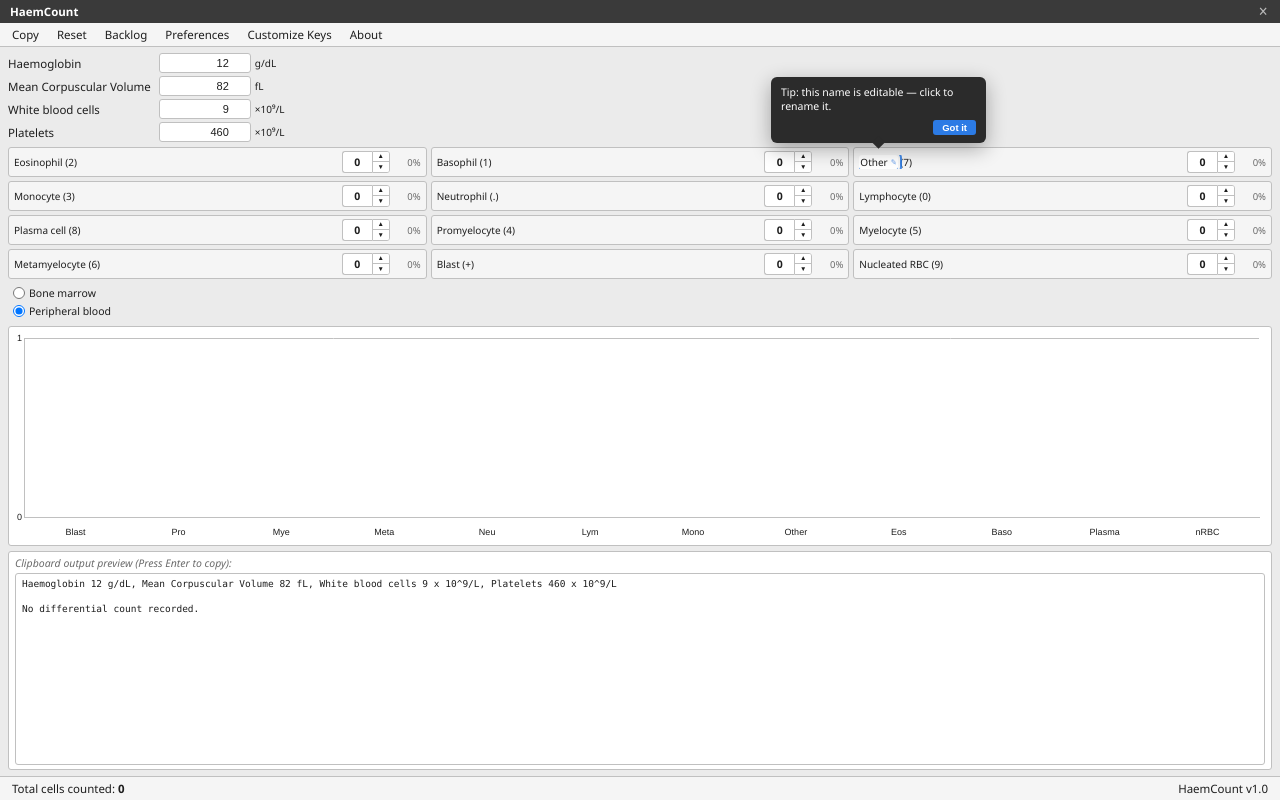
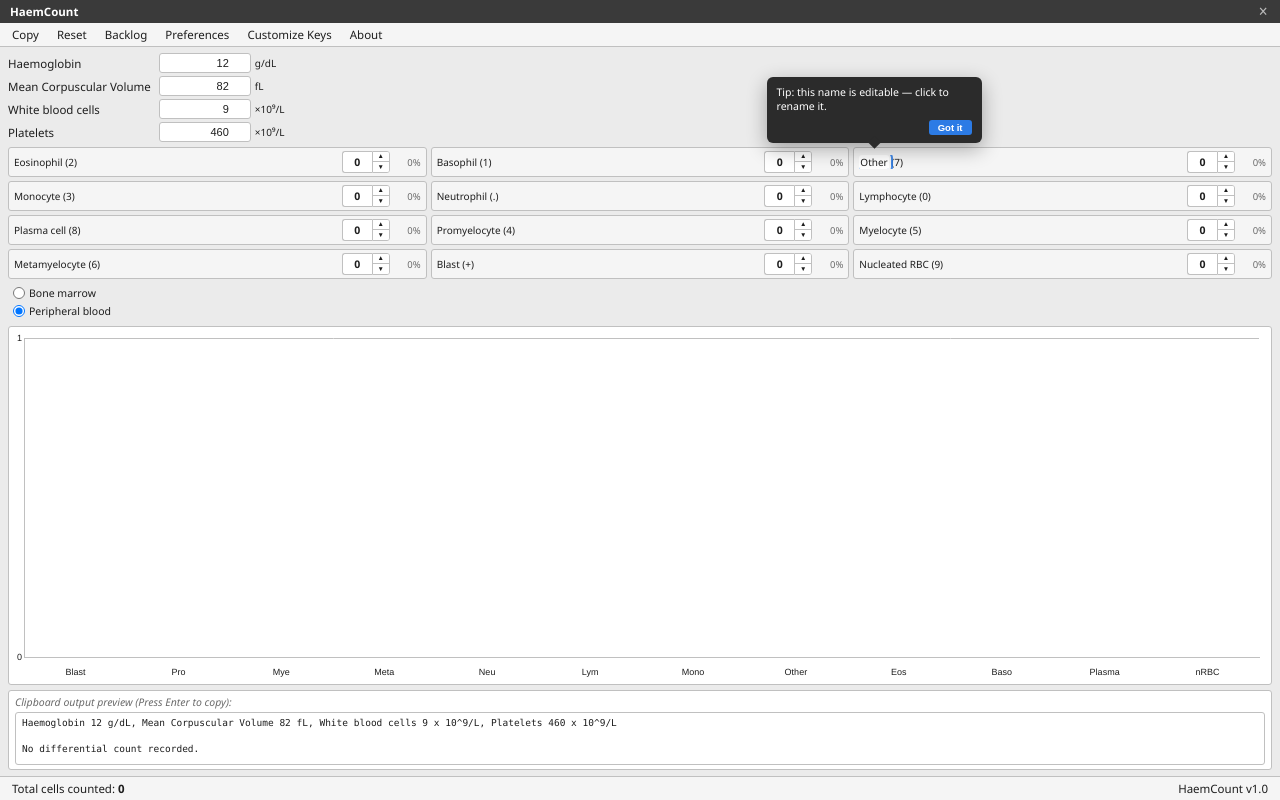
Before and after one commit to metamyelocyte/HaemCount, a plain HTML site: page index.html in a window 1280 px wide. Drawn offline with nearby package versions, Linux system fonts and the light colour scheme.

Commit message:
Refactor CSS styles for layout and overflow

```diff
--- a/index.html
+++ b/index.html
@@ -49,10 +49,12 @@ See the LICENSE file for details.
         .app {
             width: 100vw;
             height: 100vh;
+            height: 100dvh;
             background: var(--bg);
             display: flex;
             flex-direction: column;
-            overflow: hidden;
+            overflow-x: hidden;
+            overflow-y: auto;
             transition: filter 0.2s ease, opacity 0.2s ease;
         }
 
@@ -107,13 +109,13 @@ See the LICENSE file for details.
 
         /* Main content */
         .main {
-            flex: 1;
+            flex: 1 1 auto;
             display: flex;
             flex-direction: column;
             padding: 6px 8px;
             gap: 5px;
-            overflow: hidden;
-            min-height: 0;
+            overflow: visible;
+            min-height: min-content;
         }
 
         /* Shared grid template: 3 columns, shared by top-section and diff-grid */
@@ -212,48 +214,25 @@ See the LICENSE file for details.
         }
 
         /* Inline-editable "Other" name inside its diff cell */
-        /* Inline-editable "Other" name inside its diff cell */
         .diff-cell .editable-label {
             outline: none;
             padding: 0 1px;
             border-radius: 2px;
-            /* The dashed underline is now always visible so the field reads as editable */
+            /* The dashed underline is always visible so the field reads as editable */
             border-bottom: 1px dashed var(--muted);
             cursor: text;
             transition: background 0.12s, border-color 0.12s;
         }
 
-        /* Small pencil glyph pinned after the label as a visual "you can edit this" cue */
-        .diff-cell .editable-label::after {
-            content: '✎';
-            margin-left: 3px;
-            font-size: 8px;
-            line-height: 1;
-            color: var(--accent);
-            opacity: 0.7;
-            vertical-align: 1px;
-            pointer-events: none;
-            /* clicks still land on the editable span */
-            transition: opacity 0.12s;
-        }
-
         .diff-cell .editable-label:hover {
             border-bottom-color: var(--accent);
             background: var(--input-bg);
-        }
-
-        .diff-cell .editable-label:hover::after {
-            opacity: 1;
         }
 
         .diff-cell .editable-label:focus {
             border-bottom-color: var(--accent);
             background: var(--input-bg);
             box-shadow: 0 0 0 1px var(--accent);
-        }
-
-        .diff-cell .editable-label:focus::after {
-            opacity: 1;
         }
 
         /* ---------- First-visit hint for the editable "Other" label ---------- */
@@ -455,7 +434,7 @@ See the LICENSE file for details.
             border-radius: 3px;
             background: var(--panel);
             padding: 4px 6px;
-            flex: 1;
+            flex: 1 1 auto;
             display: flex;
             flex-direction: column;
             min-height: 90px;
@@ -474,7 +453,7 @@ See the LICENSE file for details.
             border-radius: 3px;
             background: var(--panel);
             padding: 4px 6px;
-            flex: 1;
+            flex: 1 1 auto;
             display: flex;
             flex-direction: column;
             min-height: 80px;
```
